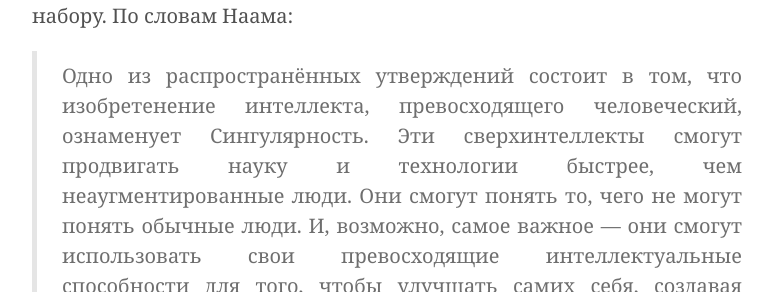
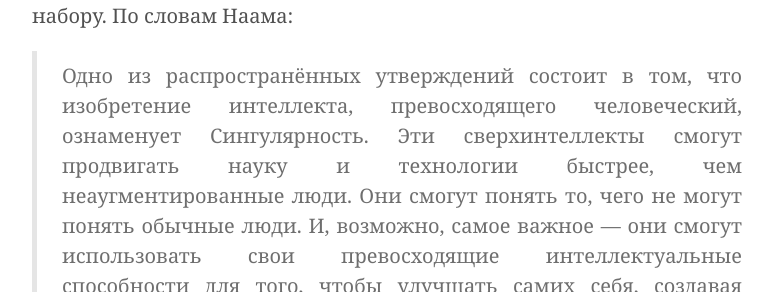
Before and after one commit to ReducingSuffering/reducingsuffering.github.io, a Jekyll site: the page built from _articles/magnus-vinding-when-machines-improve-machines.md, in a window 1280 px wide and 900 px high, scrolled down 1385 px. Shown: the part 198-490 px from the top of the window, without its empty margins (248-1031 px from the left). Built offline with Jekyll 4.4.1, drawn with Linux system fonts in a browser that asks for light colours; some of the changed text lies outside the part shown.

Commit message:
Update magnus-vinding-when-machines-improve-machines.md

```diff
--- a/_articles/magnus-vinding-when-machines-improve-machines.md
+++ b/_articles/magnus-vinding-when-machines-improve-machines.md
@@ -25,7 +25,7 @@ preview: https://magnusvinding.com/wp-content/uploads/2020/08/robots.jpg?w=1400
 
 Хотя это может показаться радикальным переходом, программный инженер Рамез Наам утверждает, что он не столь радикален, как можно подумать, поскольку мы уже используем наши последние технологии для их же улучшения и создания следующего поколения технологий ([Naam, 2010](https://web.archive.org/web/20110316035712/http://hplusmagazine.com/2010/11/11/top-five-reasons-singularity-misnomer/)). Как было отмечено в предыдущей главе, новые инструменты создаются и совершенствуются с помощью огромного конгломерата инструментов, и разработанные новые инструменты обычно становятся дополнением к уже существующему набору. По словам Наама:
 
-> Одно из распространённых утверждений состоит в том, что изобретенение интеллекта, превосходящего человеческий, ознаменует Сингулярность. Эти сверхинтеллекты смогут продвигать науку и технологии быстрее, чем неаугментированные люди. Они смогут понять то, чего не могут понять обычные люди. И, возможно, самое важное — они смогут использовать свои превосходящие интеллектуальные способности для того, чтобы улучшать самих себя, создавая восходящую спираль самоулучшения со всё более и более быстрыми циклами.
+> Одно из распространённых утверждений состоит в том, что изобретение интеллекта, превосходящего человеческий, ознаменует Сингулярность. Эти сверхинтеллекты смогут продвигать науку и технологии быстрее, чем неаугментированные люди. Они смогут понять то, чего не могут понять обычные люди. И, возможно, самое важное — они смогут использовать свои превосходящие интеллектуальные способности для того, чтобы улучшать самих себя, создавая восходящую спираль самоулучшения со всё более и более быстрыми циклами.
 >
 > На самом деле у нас уже есть интеллекты, превосходящие человеческие. Они повсюду вокруг нас. И правда, что они двигают границы науки и технологий вперёд такими способами, которые недоступны отдельным неаугментированным людям.
 >
```
